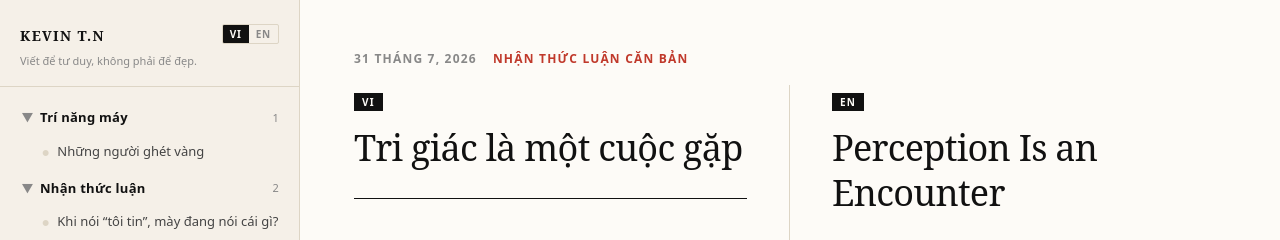
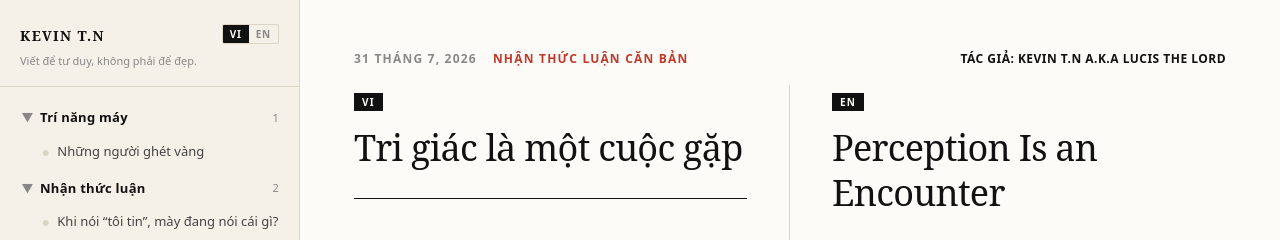
Before and after one commit to jkdkr2439/jkdkr2439.github.io, a Jekyll site: the page built from index.html, in a window 1280 px wide. Shown: the top 240 px of the page. Built offline with Jekyll 4.4.1, drawn with Linux system fonts in a browser that asks for light colours.

Commit message:
add fixed publication author credit

```diff
--- a/_config.yml
+++ b/_config.yml
@@ -1,4 +1,5 @@
 title: Kevin T.N
+author_credit: "Kevin T.N a.k.a Lucis The Lord"
 description: "Triết học · Tự sự · Không khoan nhượng"
 url: "https://jkdkr2439.github.io"
 baseurl: ""
--- a/index.html
+++ b/index.html
@@ -330,7 +330,14 @@ body {
   color: var(--muted);
   margin-bottom: 16px;
   display: flex;
+  flex-wrap: wrap;
   gap: 16px;
+}
+
+.reader-credit {
+  margin-left: auto;
+  color: var(--ink);
+  letter-spacing: 0.04em;
 }
 
 .reader-title {
@@ -734,12 +741,17 @@ body {
 const injectedPosts = {
   {% for post in site.posts %}
   {% assign english_document = site.english | where: "slug_key", post.slug | first %}
+  {% assign credit_name = post.credit_name | default: site.author_credit %}
+  {% capture credit_vi %}{% if post.tag == "Dịch thuật" %}Bản dịch: {% else %}Tác giả: {% endif %}{{ credit_name }}{% endcapture %}
+  {% capture credit_en %}{% if post.tag == "Dịch thuật" %}Translated by: {% else %}By: {% endif %}{{ credit_name }}{% endcapture %}
   {{ post.url | jsonify }}: {
     titleVi: {{ post.title | jsonify }},
     titleEn: {{ post.title_en | default: post.title | jsonify }},
     date: "{{ post.date | date: '%-d tháng %-m, %Y' }}",
     tagVi: {{ post.tag | default: "" | jsonify }},
     tagEn: {{ post.tag_en | default: post.tag | default: "" | jsonify }},
+    creditVi: {{ credit_vi | strip | jsonify }},
+    creditEn: {{ credit_en | strip | jsonify }},
     bodyVi: {{ post.content | jsonify }},
     bodyEn: {% if english_document %}{{ english_document.content | markdownify | jsonify }}{% else %}null{% endif %}
   }{% unless forloop.last %},{% endunless %}
@@ -856,7 +868,8 @@ function showPost(url, sourceEl, updateAddress = true) {
 
   document.getElementById('reader-meta').innerHTML =
     `<span>${p.date}</span>` +
-    `<span style="color:var(--red)">${interfaceLanguage === 'en' ? p.tagEn : p.tagVi}</span>`;
+    `<span style="color:var(--red)">${interfaceLanguage === 'en' ? p.tagEn : p.tagVi}</span>` +
+    `<span class="reader-credit">${interfaceLanguage === 'en' ? p.creditEn : p.creditVi}</span>`;
   document.getElementById('reader-title-vi').textContent = p.titleVi;
   document.getElementById('reader-title-en').textContent = p.titleEn;
   document.getElementById('reader-body-vi').innerHTML = p.bodyVi;
```
Also changed, not shown: _english/tieng-cho.md (+1 -1 lines), _posts/2026-07-31-tieng-cho.md (+2 -2 lines).
